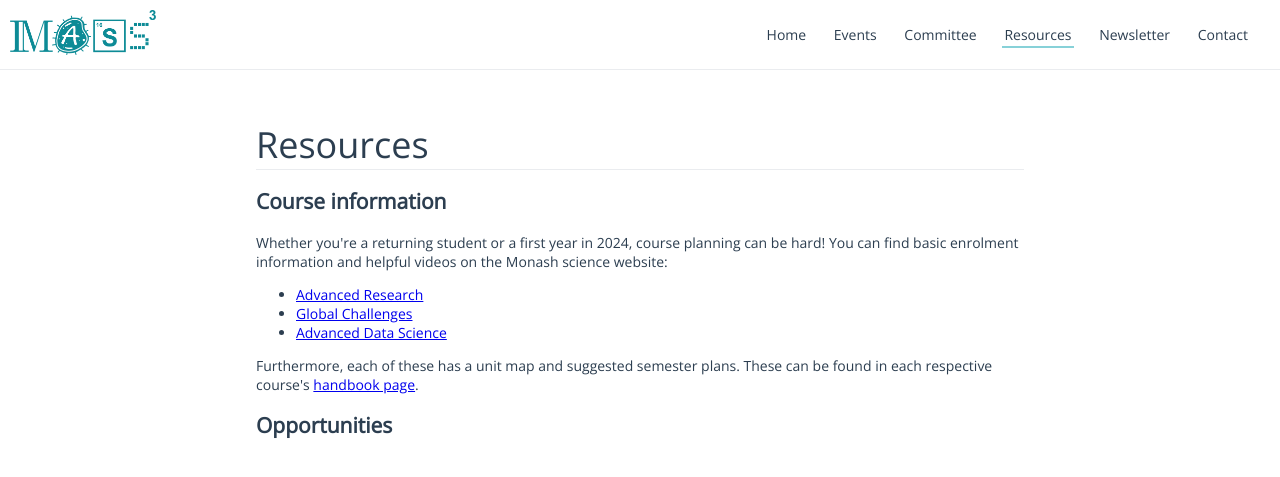
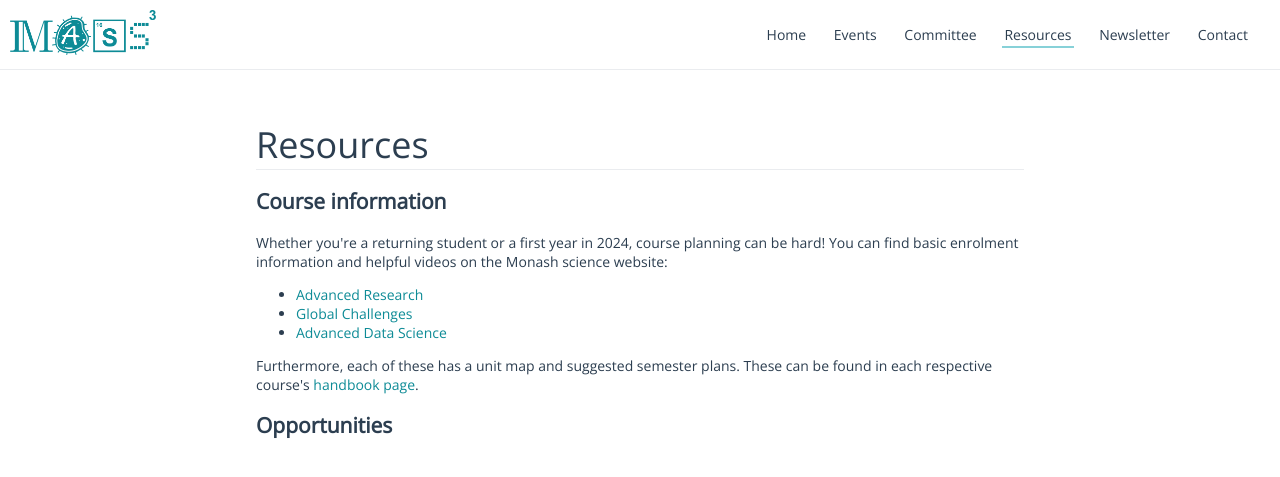
Before and after one commit to masscubed/masscubed.com, a Jekyll site: the page resources/index.html, which Jekyll copies as it is, in a window 1280 px wide. Shown: the top 477 px of the page. Built offline with Jekyll 4.4.1, drawn with Linux system fonts in a browser that asks for light colours.

Commit message:
link colour fixing

```diff
--- a/assets/style.css
+++ b/assets/style.css
@@ -100,14 +100,6 @@ p > a {
   text-decoration: none !important;
   color: var(--c-darkcyan)!important;
 }
-ul > a {
-  text-decoration: none !important;
-  color: var(--c-darkcyan)!important;
-}
-em > a {
-  text-decoration: none !important;
-  color: var(--c-darkcyan)!important;
-}
 
 /* formatting figures */
 figure {
--- a/index.html
+++ b/index.html
@@ -65,7 +65,7 @@
         for high achieving students, particularly those who wish to proceed
         into academia or business. You can find our common room at 19 Rainforest Walk,
         as can be found in the
-        <a href="http://monash.edu/pubs/maps/3-Claytoncolour.pdf">Campus Map</a>,
+        <a href="http://monash.edu/pubs/maps/3-Claytoncolour.pdf" style="color:var(--c-darkcyan);text-decoration: none;">Campus Map</a>,
         located next to the tables on the right under the sheltered area.
       </p>
       <p>
--- a/resources/index.html
+++ b/resources/index.html
@@ -37,12 +37,12 @@
       <p>Whether you're a returning student or a first year in 2024, course planning can be hard!
         You can find basic enrolment information and helpful videos on the Monash science website:
         <ul>
-          <li> <a href="https://www.monash.edu/science/enrolment/tools-to-help-you-enrol-in-science-units/advanced-research-enrolment"> Advanced Research</a>
-          <li> <a href="https://www.monash.edu/science/enrolment/tools-to-help-you-enrol-in-science-units/global-challenges-enrolment"> Global Challenges</a>
-          <li> <a href="https://www.monash.edu/science/enrolment/tools-to-help-you-enrol-in-science-units/applied-data-science-and-applied-data-science-advanced-honours"> Advanced Data Science</a>
+          <li> <a href="https://www.monash.edu/science/enrolment/tools-to-help-you-enrol-in-science-units/advanced-research-enrolment" style="color:var(--c-darkcyan);text-decoration: none;"> Advanced Research</a>
+          <li> <a href="https://www.monash.edu/science/enrolment/tools-to-help-you-enrol-in-science-units/global-challenges-enrolment" style="color:var(--c-darkcyan);text-decoration: none;"> Global Challenges</a>
+          <li> <a href="https://www.monash.edu/science/enrolment/tools-to-help-you-enrol-in-science-units/applied-data-science-and-applied-data-science-advanced-honours" style="color:var(--c-darkcyan);text-decoration: none;"> Advanced Data Science</a>
           </ul>
         Furthermore, each of these has a unit map and suggested semester plans.
-        These can be found in each respective course's <a href="https://handbook.monash.edu/">handbook page</a>.
+        These can be found in each respective course's <a href="https://handbook.monash.edu/" style="color:var(--c-darkcyan);text-decoration: none;">handbook page</a>.
       </p>
       <h2>Opportunities</h2>
       <p>
```
